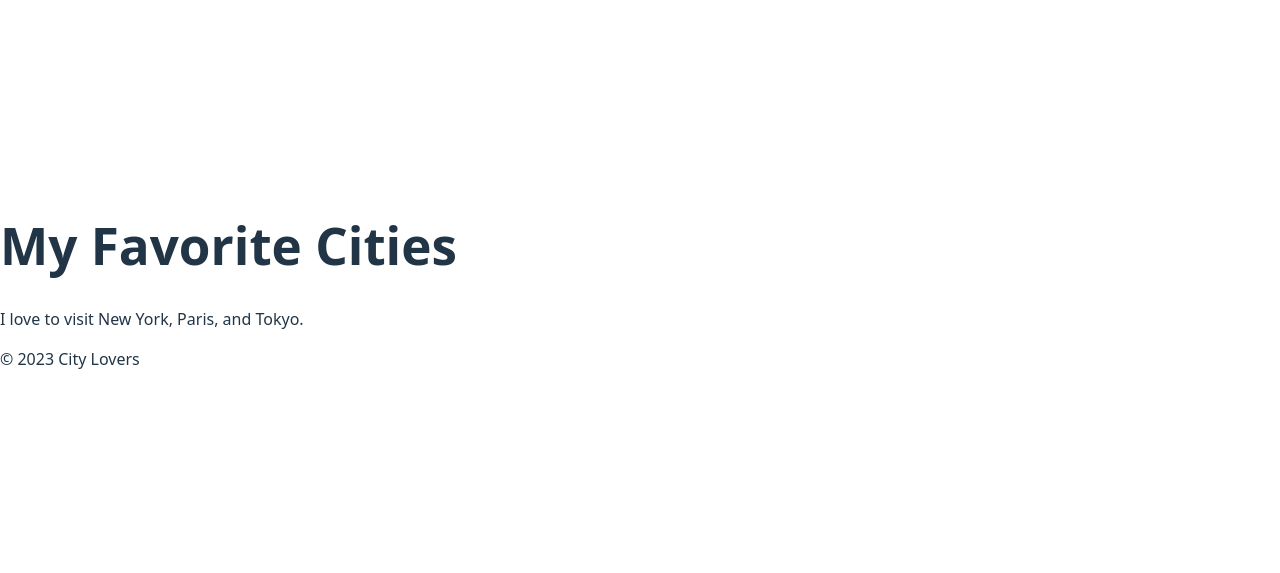
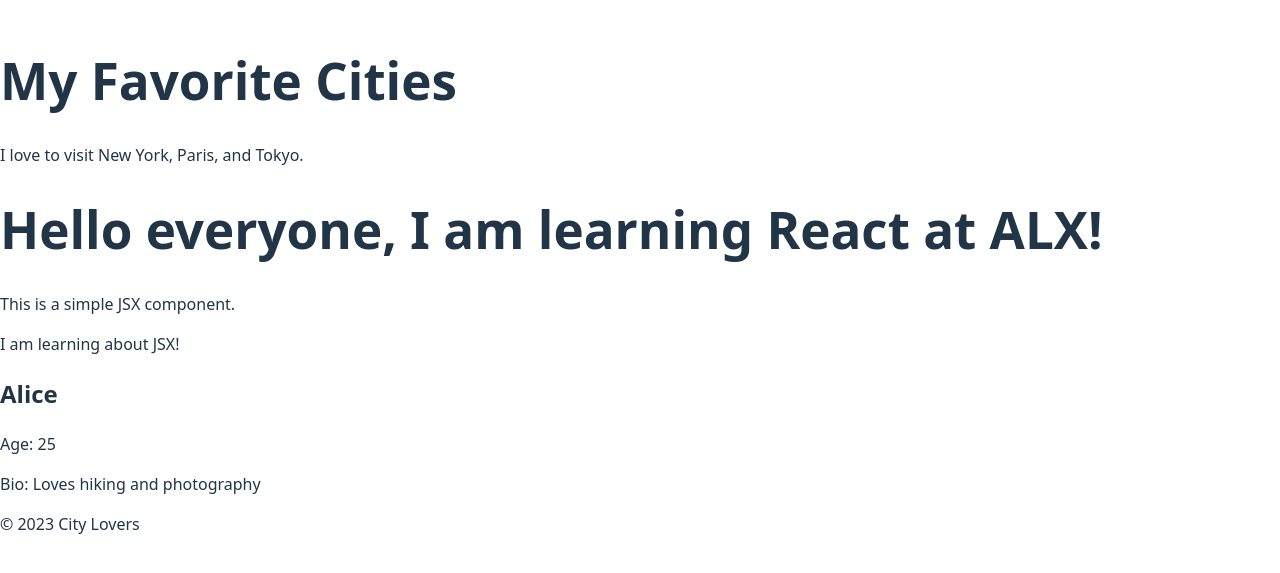
Before and after one commit to Bancy-png/alx-fe-reactjs, a React (Vite) app in the folder alx-react-app/: page / in a window 1280 px wide. Shown: the part 115-688 px from the top of the page. Built offline with nearby package versions, Linux system fonts and the light colour scheme.

Commit message:
Added UserProfile component using props

```diff
--- a/alx-react-app/src/App.jsx
+++ b/alx-react-app/src/App.jsx
@@ -1,12 +1,16 @@
 import Header from './components/Header';
 import MainContent from './components/MainContent';
 import Footer from './components/Footer';
+import WelcomeMessage from './components/WelcomeMessage';
+import UserProfile from './components/UserProfile';
 
 function App() {
   return (
     <div>
       <Header />
       <MainContent />
+      <WelcomeMessage />
+      <UserProfile name="Alice" age="25" bio="Loves hiking and photography" />
       <Footer />
     </div>
   );
--- /dev/null
+++ b/alx-react-app/src/components/UserProfile.jsx
@@ -0,0 +1,11 @@
+const UserProfile = (props) => {
+  return (
+    <div>
+      <h2>{props.name}</h2>
+      <p>Age: {props.age}</p>
+      <p>Bio: {props.bio}</p>
+    </div>
+  );
+};
+
+export default UserProfile;
```
